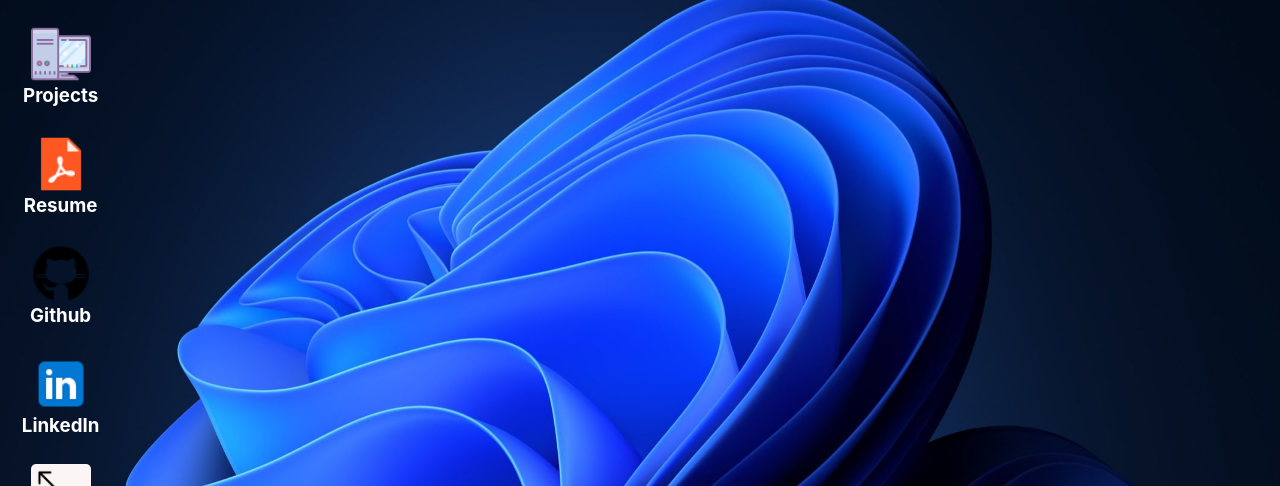
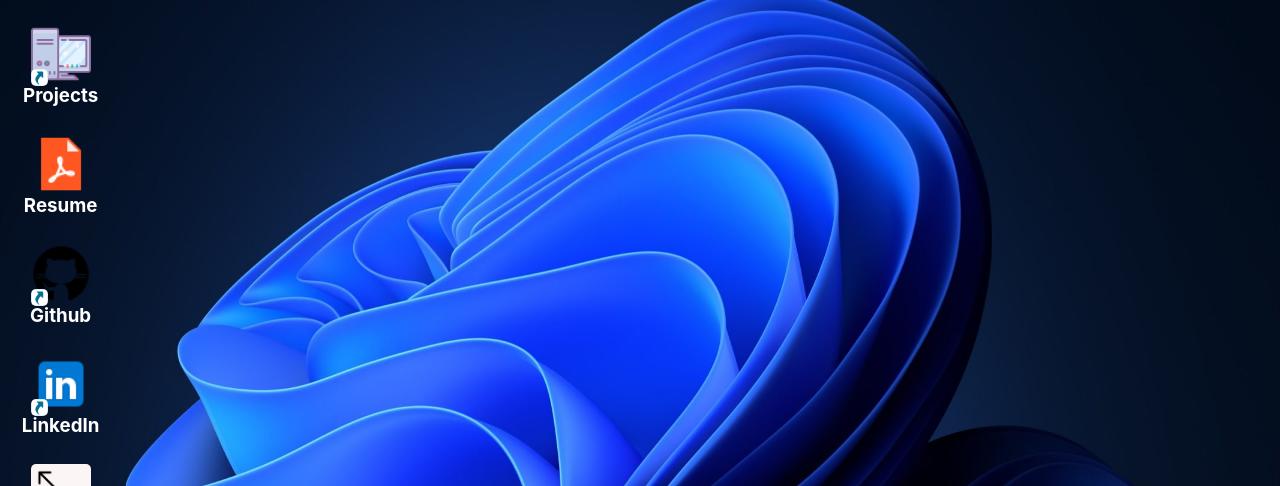
Before and after one commit to DenisHallvaxhiu/Portfolio, a React (Create React App) app: page / in a window 1280 px wide. Shown: the top 486 px of the page. Built offline with nearby package versions, Linux system fonts and the light colour scheme; no server answers.

Commit message:
shortcut icon added

```diff
--- a/src/components/Main/Main.css
+++ b/src/components/Main/Main.css
@@ -19,6 +19,7 @@
     width: 70px;
     height: 80px;
     display: flex;
+    position: relative;
     flex-direction: column;
     justify-content: center;
     align-items: center;
@@ -35,3 +36,10 @@
     text-align: center;
     color: white;
 }
+.app-container > div > .shortcut{
+    position: absolute;
+    width: 17px;
+    height: 17px;
+    bottom: 20px;
+    left: 5px;
+}
--- a/src/components/Main/Main.jsx
+++ b/src/components/Main/Main.jsx
@@ -7,28 +7,27 @@ import Github from "../../assets/Github.png";
 import LinkedIn from "../../assets/LinkedIn.png";
 import Fullscreen from "../../assets/FullScreen.png";
 import MacApple from "../../assets/MacApple.png";
+import Shortcut from "../../assets/Shortcut.png";
 import ResumePdf from "../../assets/Resume/Resume+Denis+Hallvaxhiu.pdf";
 import ProjectsModal from "../ProjectsModal/ProjectsModal";
 
 export default function Main() {
-
-  const [fullScreen,setFullScreen] = useState(false)
-  const [openProjectModal, setOpenProjectModal] = useState(false)
+  const [fullScreen, setFullScreen] = useState(false);
+  const [openProjectModal, setOpenProjectModal] = useState(false);
 
   const generateDelay = (index) => {
     return index * 0.1;
   };
   const openProjectModalFunc = () => {
-    setOpenProjectModal(true)
+    setOpenProjectModal(true);
   };
   const fullScreenFunc = () => {
     if (document.fullscreenElement === null) {
       document.body.requestFullscreen();
-      setFullScreen(true)
-    }
-    else{
+      setFullScreen(true);
+    } else {
       document.exitFullscreen();
-      setFullScreen(false)
+      setFullScreen(false);
     }
   };
   const openLinkedInPage = () => {
@@ -48,9 +47,9 @@ export default function Main() {
     {
       icon: Project,
       header: "Projects",
-      shortcut: false,
+      shortcut: true,
       function: () => {
-        openProjectModalFunc()
+        openProjectModalFunc();
       },
     },
     {
@@ -64,7 +63,7 @@ export default function Main() {
     {
       icon: Github,
       header: "Github",
-      shortcut: false,
+      shortcut: true,
       function: () => {
         openGithubPage();
       },
@@ -72,7 +71,7 @@ export default function Main() {
     {
       icon: LinkedIn,
       header: "LinkedIn",
-      shortcut: false,
+      shortcut: true,
       function: () => {
         openLinkedInPage();
       },
@@ -105,11 +104,15 @@ export default function Main() {
             onClick={content.function}
           >
             <img src={content.icon} alt="" />
+            {content.shortcut && <img className="shortcut" src={Shortcut} alt="" />}
             <h3>{content.header}</h3>
           </motion.div>
         ))}
       </div>
-          <ProjectsModal open={openProjectModal} close={()=> setOpenProjectModal(false)}/>
+      <ProjectsModal
+        open={openProjectModal}
+        close={() => setOpenProjectModal(false)}
+      />
     </main>
   );
 }
--- a/src/components/ProjectsModal/ProjectsModal.jsx
+++ b/src/components/ProjectsModal/ProjectsModal.jsx
@@ -12,7 +12,7 @@ export default function ProjectsModal({ open, close }) {
       setLoading(true);
       setTimeout(() => {
         setLoading(false);
-      }, 1000);
+      }, 3000);
     }
   }, [open]);
 
```
Also changed, not shown: src/assets/Shortcut.png (added).
